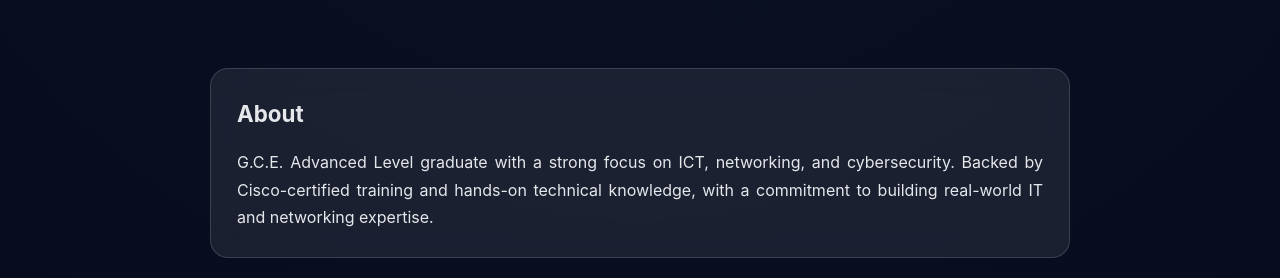
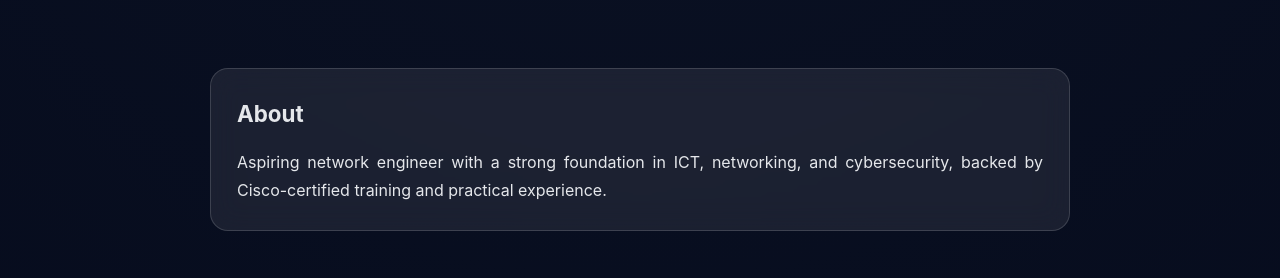
Before and after one commit to WidunAlwis/widunalwis.github.io, a plain HTML site: page index.html in a window 1280 px wide. Shown: the part 464-742 px from the top of the page. Drawn offline with Linux system fonts and the light colour scheme.

Commit message:
Update index.html

```diff
--- a/index.html
+++ b/index.html
@@ -47,7 +47,7 @@
     <section class="glass reveal">
       <h2>About</h2>
       <p style="text-align: justify;">
-        G.C.E. Advanced Level graduate with a strong focus on ICT, networking, and cybersecurity. Backed by Cisco-certified training and hands-on technical knowledge, with a commitment to building real-world IT and networking expertise.
+Aspiring network engineer with a strong foundation in ICT, networking, and cybersecurity, backed by Cisco-certified training and practical experience.
       </p>
     </section>
 
```
